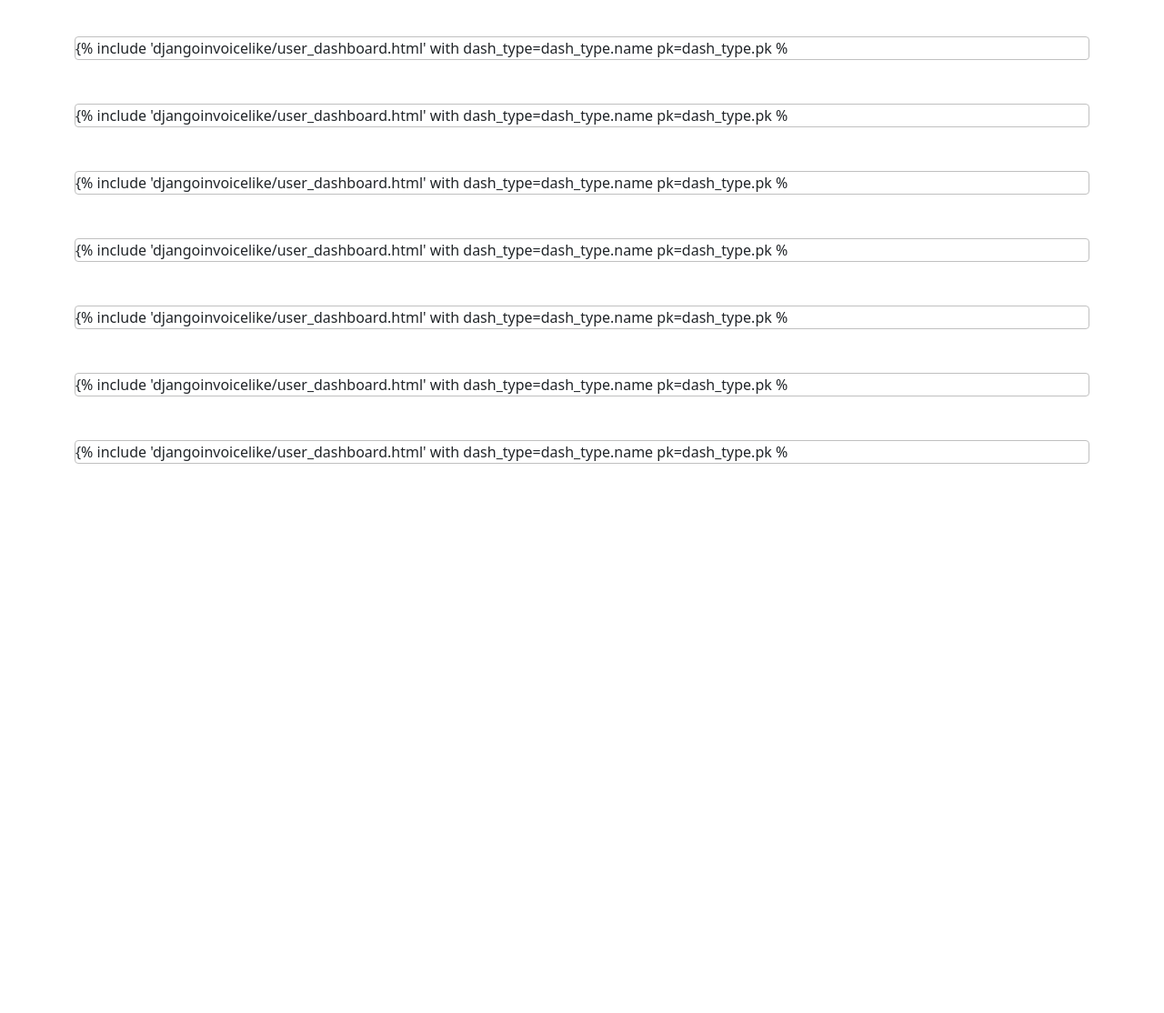
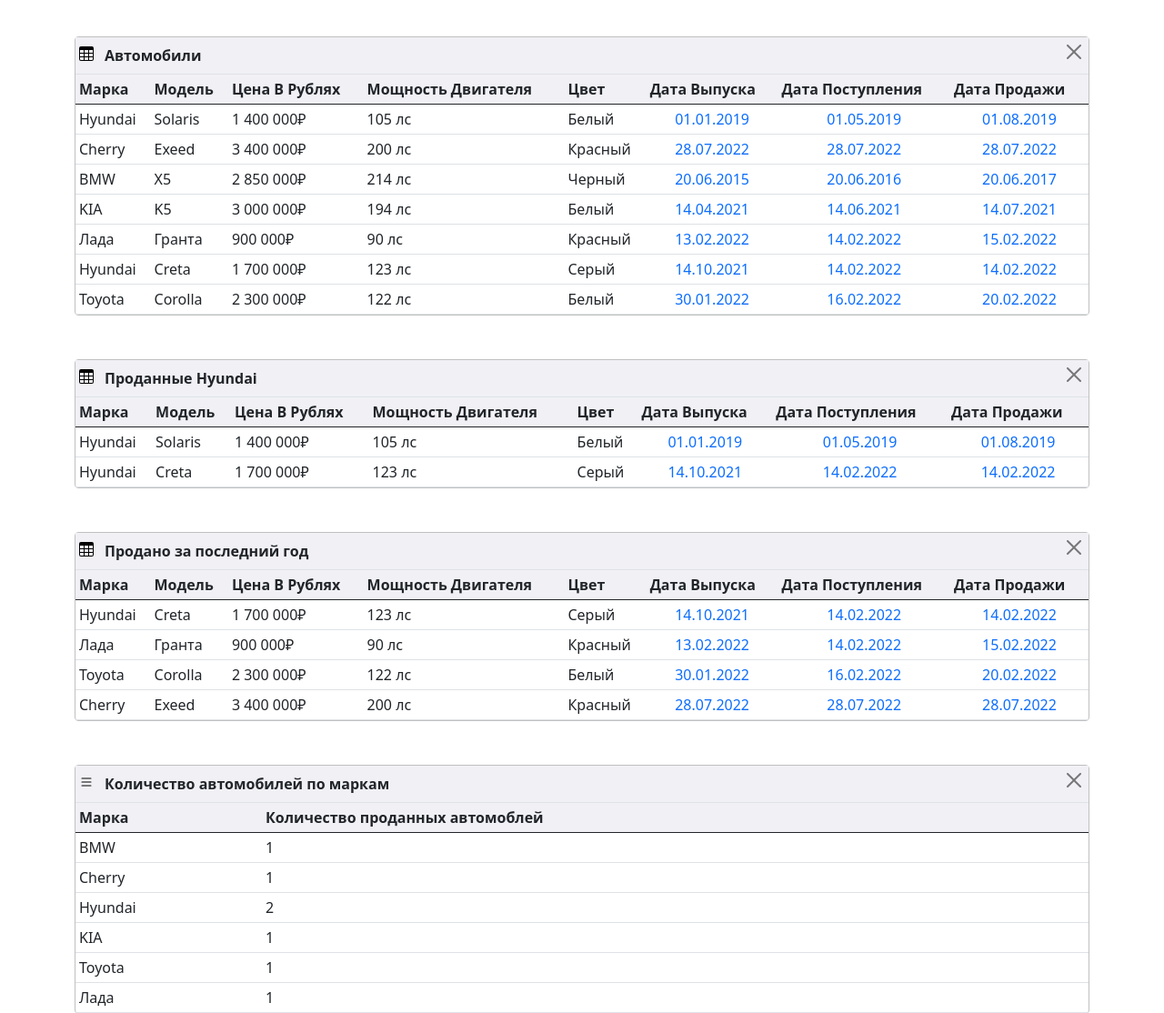
Before and after one commit to AndrewDanie/django-invoiceplane, a Django app: page / in a window 1280 px wide. Shown: the part 56-1170 px from the top of the page at 91% size. Before the commit the page ends 566 px from the top, so only its background shows below. Run offline with Django 4.2, Linux system fonts and the light colour scheme; data comes from the database, SQL or seed files in the repository; some libraries are stand-ins or nearby versions.

Commit message:
Fix index.html, remove multiple SQL requests

```diff
--- a/invoicelike/djangoinvoicelike/templates/djangoinvoicelike/index.html
+++ b/invoicelike/djangoinvoicelike/templates/djangoinvoicelike/index.html
@@ -62,7 +62,7 @@
             <div>
                 {% for dash_type in dash_types %}
                     <div class="mb-5 tablebox rounded col-12 ">
-                            {% include 'djangoinvoicelike/user_dashboard.html' with dash_type=dash_type.name pk=dash_type.pk %
+                            {% include 'djangoinvoicelike/user_dashboard.html' with dash_type=dash_type.name pk=dash_type.pk %}
                     </div>
                 {% endfor %}
             </div>
--- a/invoicelike/djangoinvoicelike/views.py
+++ b/invoicelike/djangoinvoicelike/views.py
@@ -11,11 +11,11 @@
 
 def main_page(request):
     user_dashboards = Dashboard_set.objects.all()
+    carset = Vehicle.objects.all()
 
-    carset = Vehicle.objects.all()
-    last_year = Vehicle.objects.filter(sale_date__gte=datetime.date(2022, 1, 1)).order_by('sale_date')
-    income = Vehicle.objects.values(year=TruncYear('sale_date')).annotate(Sum('price')).order_by('year')
-    car_amount_by_brand = Vehicle.objects.values('brand').annotate(Count('id'))
+    last_year = carset.filter(sale_date__gte=datetime.date(2022, 1, 1)).order_by('sale_date')
+    income = carset.values(year=TruncYear('sale_date')).annotate(Sum('price')).order_by('year')
+    car_amount_by_brand = carset.values('brand').annotate(Count('id'))
 
     sold_cars_month = Vehicle.objects.\
                     values(month=TruncMonth('sale_date')).\
```
